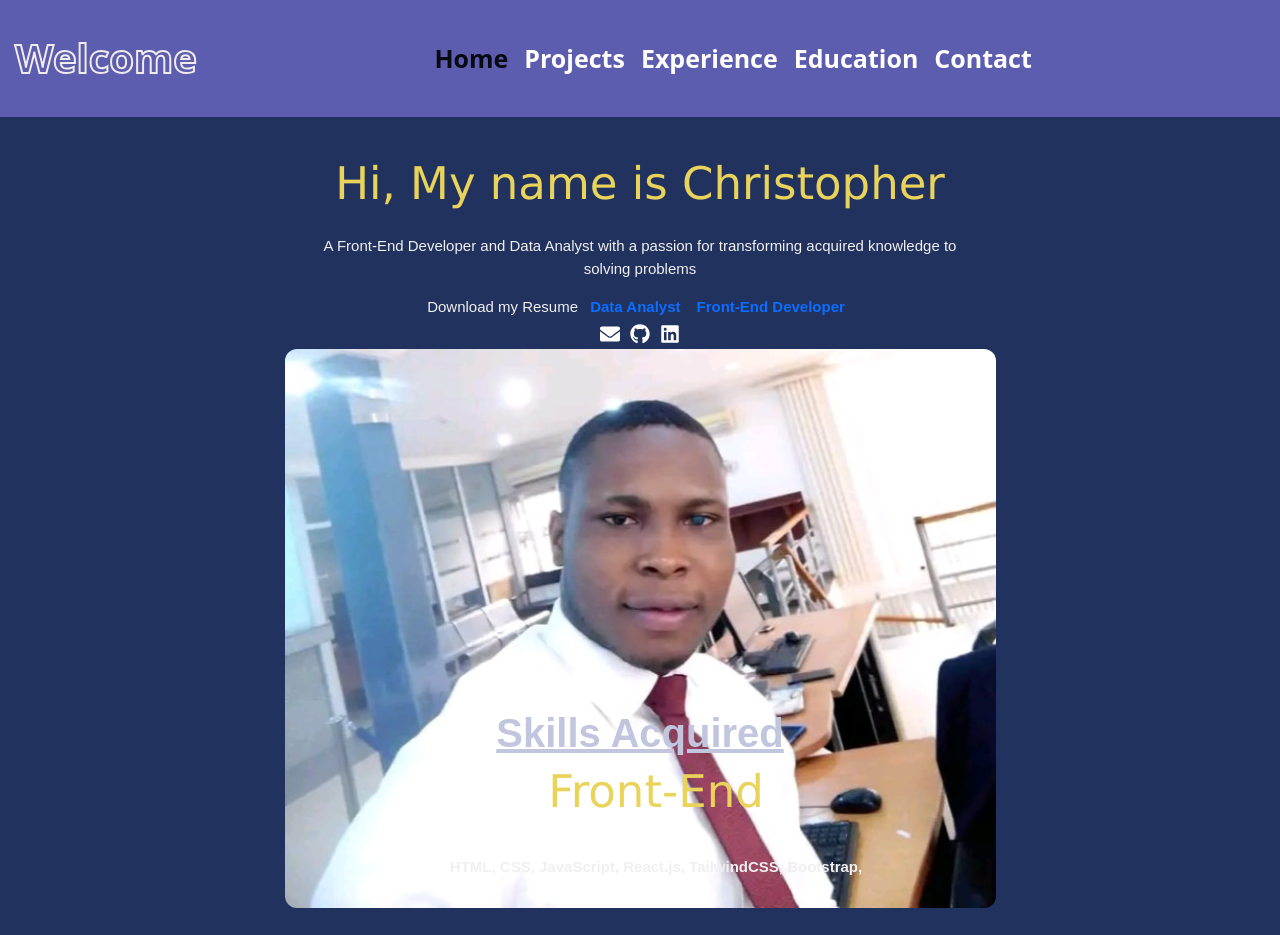
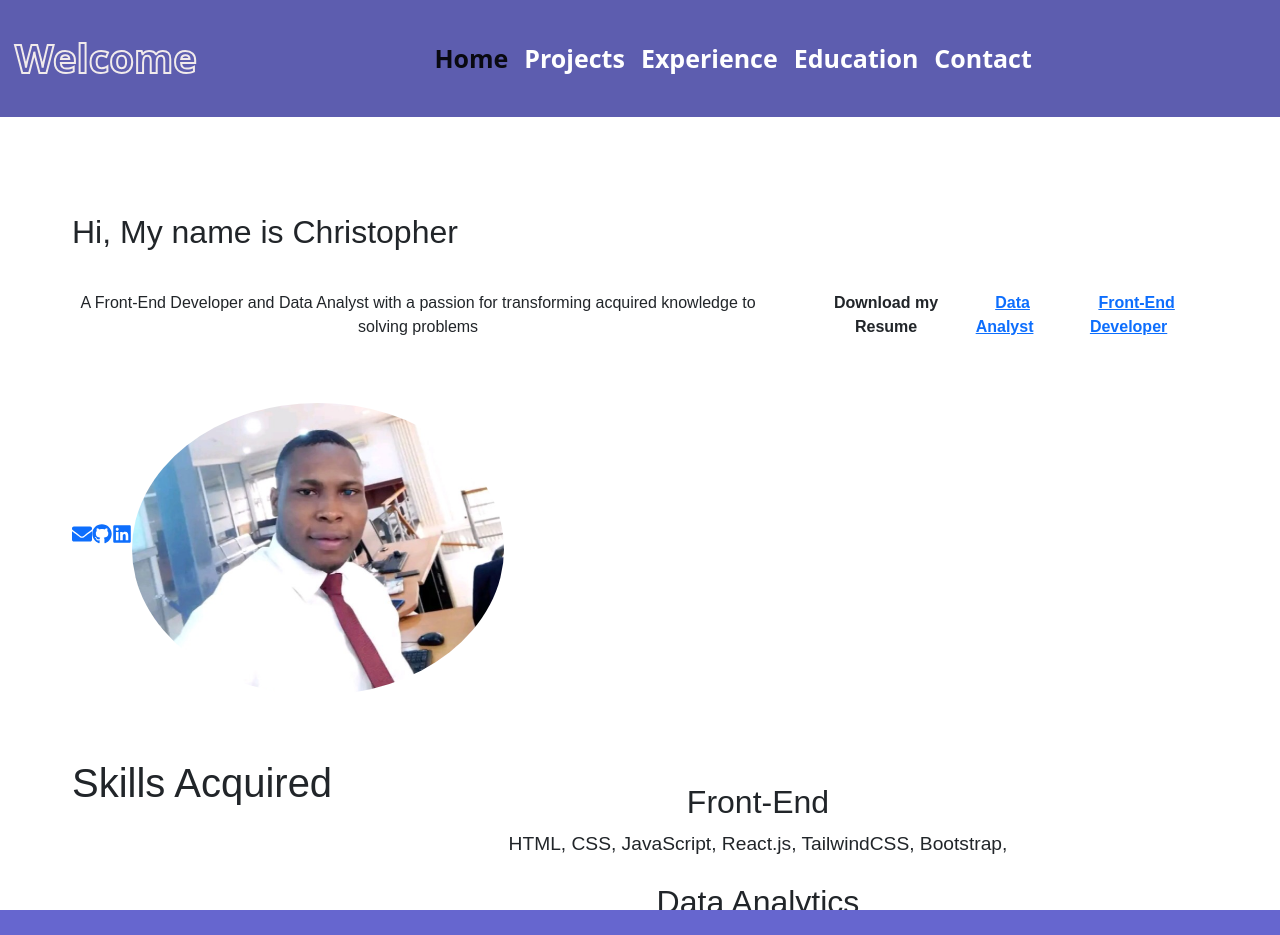
Before and after one commit to ocarslyobas/Portfolio, a React (Create React App) app: page / in a window 1280 px wide. Shown: the top 935 px of the page. Built offline with nearby package versions, Linux system fonts and the light colour scheme.

Commit message:
assistance

```diff
--- a/src/pages/Home/Home.css
+++ b/src/pages/Home/Home.css
@@ -1,7 +1,7 @@
 
 
 
-*{
+/* *{
 
     margin: 0px;
     padding: 0px;
@@ -151,4 +151,138 @@
     max-width: 100%;
     display: block;
     height: auto;
-}
+} */
+
+
+
+/* Default styles */
+.Home {
+    max-width: 960px;
+    margin: 0 auto;
+    padding: 1rem;
+    font-family: Arial, sans-serif;
+    text-align: center;
+  }
+
+  .about {
+    margin-top: 2rem;
+  }
+
+  .prompt {
+    display: flex;
+    justify-content: center;
+    align-items: center;
+    margin-top: 1rem;
+  }
+
+  .prompt-text {
+    margin: 0;
+  }
+
+  .resumedownload {
+    display: flex;
+    justify-content: center;
+    align-items: center;
+    margin-left: 1rem;
+  }
+
+  .resumedownload span {
+    font-weight: bold;
+  }
+
+  .mx-2 {
+    margin: 0 0.5rem;
+  }
+
+  .imagebox {
+    margin-top: 2rem;
+  }
+
+  .image-rounded {
+    border-radius: 50%;
+    max-width: 100%;
+    height: auto;
+  }
+
+  .skills {
+    margin-top: 2rem;
+  }
+
+  .skillshead {
+    margin-bottom: 1rem;
+  }
+
+  .list {
+    list-style-type: none;
+    padding: 0;
+    margin: 0;
+  }
+
+  .item {
+    margin-top: 1.5rem;
+  }
+
+  .dataskillhead {
+    margin-top: 0;
+  }
+
+  .frontend-skills {
+    font-size: 1.2rem;
+  }
+
+  .data-skills {
+    font-size: 1.2rem;
+  }
+
+  /* Responsive styles */
+  @media screen and (min-width: 600px) {
+    .Home {
+      padding: 2rem;
+    }
+  }
+
+  @media screen and (min-width: 768px) {
+    .about {
+      display: flex;
+      flex-wrap: wrap;
+      align-items: center;
+    }
+    .prompt {
+      justify-content: flex-start;
+    }
+    .prompt-text {
+      margin-right: 1rem;
+    }
+    .resumedownload {
+      margin-left: 2rem;
+    }
+    .skills {
+      display: flex;
+      flex-wrap: wrap;
+      justify-content: space-between;
+      margin-top: 4rem;
+    }
+    .item {
+      flex-basis: 48%;
+    }
+  }
+
+  @media screen and (min-width: 992px) {
+    .Home {
+      max-width: 1200px;
+    }
+    .about {
+      margin-top: 4rem;
+    }
+    .prompt {
+      margin-top: 2rem;
+    }
+    .imagebox {
+      margin-top: 4rem;
+    }
+    .image-rounded {
+      max-width: 50%;
+      float: left;
+      margin-right: 2rem;
+    }
+  }
```
